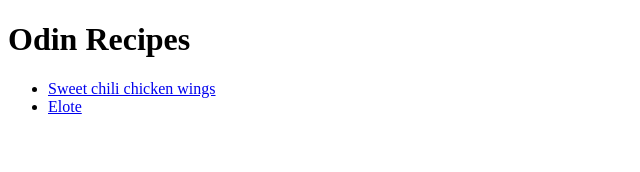
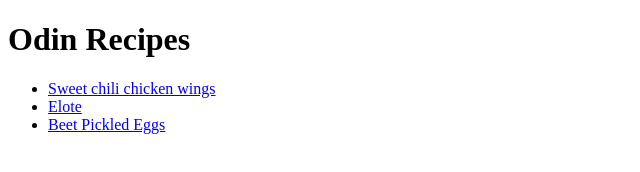
Before and after one commit to Moons-Spawn/odin-recipes, a plain HTML site: page index.html in a window 1280 px wide. Shown: the whole page, without its empty margins (0-640 px from the left). Drawn offline with Linux system fonts and the light colour scheme.

Commit message:
Add index.html

```diff
--- a/index.html
+++ b/index.html
@@ -10,6 +10,7 @@
         <ul>
         <li><a href="./recipes/wings.html">Sweet chili chicken wings</a></li>
         <li><a href="./recipes/elote.html">Elote</a></li>
+        <li><a href="./recipes/eggs.html">Beet Pickled Eggs</a></li>
         </ul>
     </body>
 </html>
```
